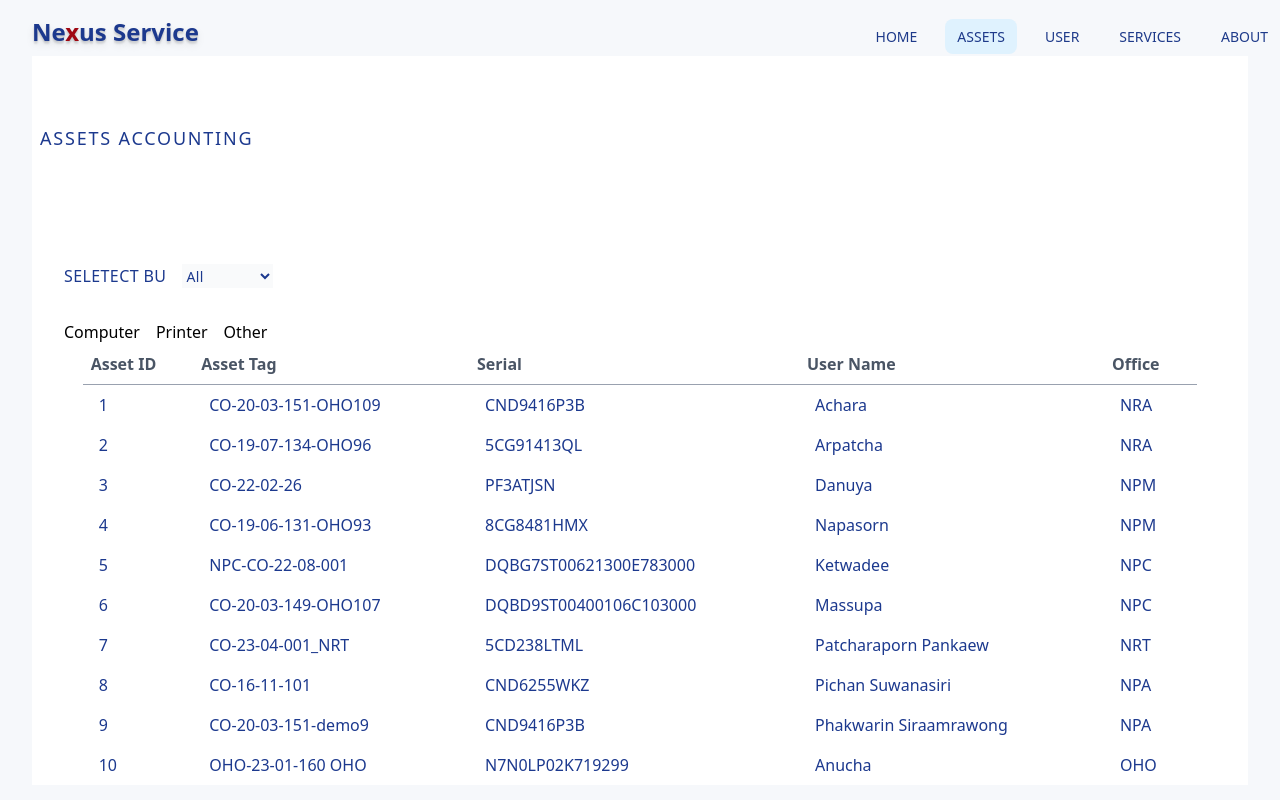
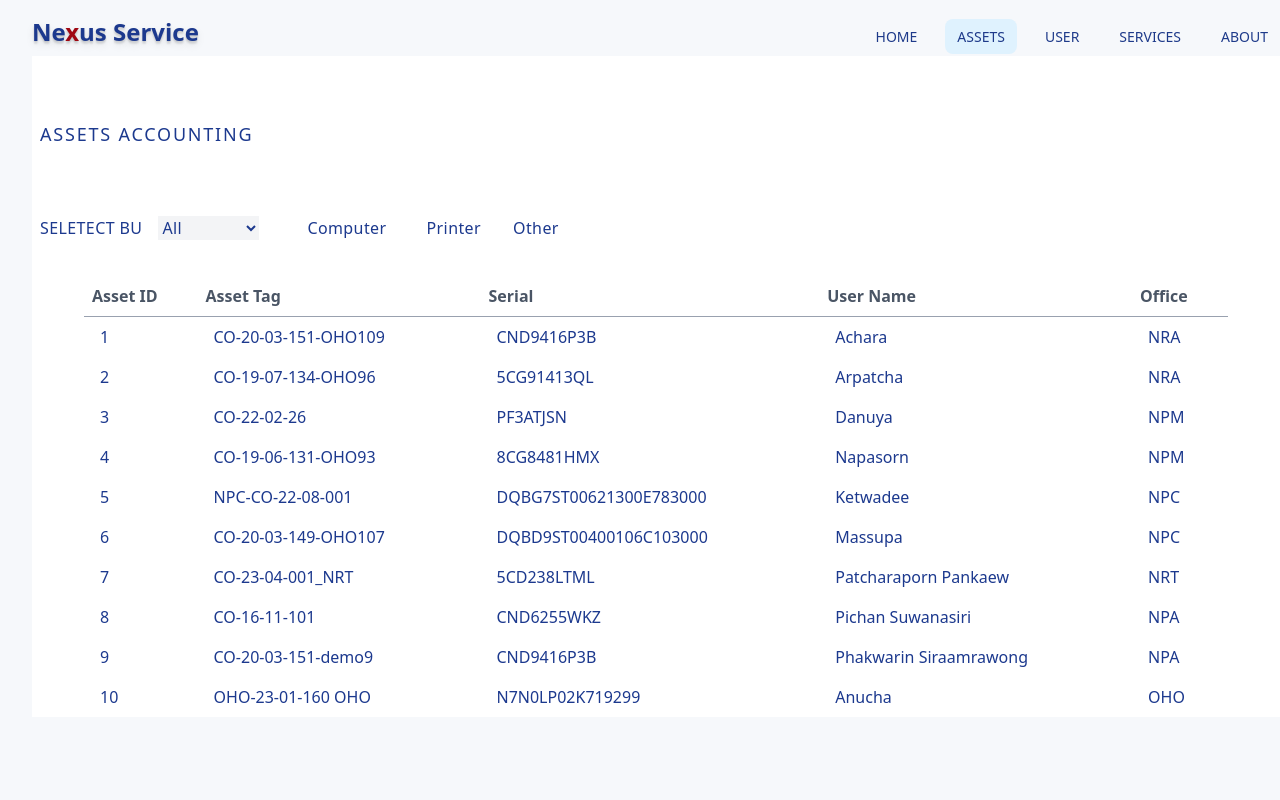
Before and after one commit to deskcodeFun/nexus-app, a Vue app in the folder frontend/: page /assets in a window 1280 px wide. Built offline with nearby package versions, Linux system fonts and the light colour scheme.

Commit message:
modified:   frontend/src/App.vue modified:   frontend/src/components/users/UserAdd.vue modified:   frontend/src/components/users/UserEdit.vue modified:   frontend/src/views/AssetsView.vue modified:   frontend/src/views/UserView.vue  update UI header main section

```diff
--- a/frontend/src/App.vue
+++ b/frontend/src/App.vue
@@ -4,7 +4,7 @@
     <header>
       <TheTopbar />
     </header>
-    <main class=" sm:px-8">
+    <main class="sm:pl-8">
       <RouterView />
     </main>
   </div>
--- a/frontend/src/components/users/UserAdd.vue
+++ b/frontend/src/components/users/UserAdd.vue
@@ -1,7 +1,11 @@
 <template>
-  <div class="flex flex-col justify-center items-center bg-white p-4">
-    <p class="mb-8 text-lg tracking-wide py-18  text-blue-900">ADD USER</p>
-    <div class="w-2/5 bg-white">
+  <header>
+    <div class="flex flex-col justify-between bg-white sm:justify-normal py-16 px-2">
+      <p class="text-lg tracking-widest mx-auto text-blue-900">ADD NEW USER</p>
+    </div>
+  </header>
+  <main class="flex justify-center bg-white">
+    <div class="w-2/5">
       <form class="flex flex-col justify-center gap-2" @submit.prevent="addSubmit">
         <label for="fname">First Name</label>
         <input type="text" v-model="fname" class="bg-sky-50 text-md p-1" />
@@ -28,7 +32,7 @@
         </div>
       </form>
     </div>
-  </div>
+  </main>
 </template>
 
 <script setup>
--- a/frontend/src/components/users/UserEdit.vue
+++ b/frontend/src/components/users/UserEdit.vue
@@ -1,7 +1,10 @@
 <template>
-  <div class="flex flex-col justify-center items-center bg-white p-4">
-    <p class="flex mb-8 text-lg tracking-wide py-4 text-blue-900">EDIT USER</p>
-
+  <header>
+    <div class="flex flex-col justify-between bg-white sm:justify-normal py-16 px-2">
+      <p class="text-lg tracking-widest mx-auto text-blue-900">EDIT USER</p>
+    </div>
+  </header>
+  <main class="flex justify-center bg-white">
     <div class="w-2/5 bg-white">
       <form class="flex flex-col justify-center gap-2" @submit.prevent="editSubmit">
         <div class="flex flex-row justify-between">
@@ -46,7 +49,10 @@
         </div>
       </form>
     </div>
-  </div>
+
+  </main>
+
+
 </template>
 
 <script setup>
--- a/frontend/src/views/AssetsView.vue
+++ b/frontend/src/views/AssetsView.vue
@@ -1,13 +1,15 @@
 <template>
-  <main class="bg-white">
-    <!-- submenu filter dropdown select BU-->
-    <div class="flex flex-col justify-between bg-white sm:justify-normal sm:py-16 px-2 py-2">
-      <p class="text-lg tracking-widest  mt-1 mb-4 text-blue-900">ASSETS ACCOUNTING</p>
+  <!-- Header -->
+  <header>
+    <div class="flex flex-col justify-between bg-white sm:justify-normal py-16 px-2">
+      <p class="text-lg tracking-widest text-blue-900">ASSETS ACCOUNTING</p>
     </div>
-    <div class="flex flex-row text-blue-900 tracking-wide mx-8 my-8 gap-4">
+  </header>
+  <!-- sub menu -->
+  <div class="flex flex-col sm:flex-row items-center bg-white text-blue-900 tracking-wide px-2 pb-4 gap-8">
+    <div class="flex flex-row gap-4 ">
       <p>SELETECT BU</p>
-      <select class="text-sm bg-gray-50">
-        <!-- <option value="" disabled>Select BU</option> -->
+      <select class="bg-gray-100">
         <option value="0">All</option>
         <option
           v-for="officeStore in officeStores.offices"
@@ -18,13 +20,20 @@
         </option>
       </select>
     </div>
-
-    <!--Show computer  -->
-    <div class="flex flex-row px-8 gap-4 hover:cursor-pointer">
-      <p @click="toggleCom" class="hover:border-b">Computer</p>
-      <p @click="togglePrinter" class="hover:border-b">Printer</p>
-      <p @click="toggleOther" class="hover:border-b">Other</p>
+    <div class="flex flex-row  gap-4 hover:cursor-pointer">
+      <button @click="toggleCom" class="px-4 py-1 rounded-xl
+               hover:scale-105 focus:bg-sky-100
+               active:bg-sky-100" >Computer</button>
+      <button @click="togglePrinter" class="px-2 py-1 rounded-xl
+               hover:scale-105 focus:bg-sky-100
+               active:bg-sky-100">Printer</button>
+      <button @click="toggleOther" class="px-2 py-1 rounded-xl
+               hover:scale-105 focus:bg-sky-100
+               active:bg-sky-100">Other</button>
     </div>
+  </div>
+  <!--Show data  -->
+  <main class="bg-white pt-4">
     <Transition name="slide-down">
       <ComputerView v-if="showCom"></ComputerView>
     </Transition>
--- a/frontend/src/views/UserView.vue
+++ b/frontend/src/views/UserView.vue
@@ -1,22 +1,27 @@
 <template>
   <!-- Header -->
-  <div class="w-full justify-between flex flex-col sm:text-2xl sm:py-16 sm:flex-row bg-white mx-auto pb-4 pt-2 mt-2">
-    <p class="text-lg tracking-widest pl-2 py-18 sm:py-0 text-blue-900">USER MANAGEMENT</p>
-
+  <header>
+    <div class="flex flex-col justify-between bg-white sm:justify-normal py-16 px-2">
+      <p class="text-lg tracking-widest text-blue-900">USER MANAGEMENT</p>
+    </div>
+  </header>
+  <!-- Sub Menu -->
+  <div class="flex flex-row bg-white text-blue-900 tracking-wide px-2 pb-4 gap-4">
     <RouterLink
       class="w-fit flex flex-row mx-2 px-2 py-1 rounded-full bg-blue-50/25 hover:text-white hover:bg-blue-800"
       to="/addUser"
     >
       <div class="flex flex-row">
-        <PlusIcon class="h-4 w-4" />
-        <p class="ml-2 text-sm">Add User</p>
+        <PlusIcon class="h-6 w-6" />
+        <p>Add User</p>
       </div>
     </RouterLink>
   </div>
 
-  <div>
-    <component :is="activeComponent"></component>
-  </div>
+  <!-- show data -->
+  <main class="bg-white px-8">
+      <component :is="activeComponent"></component>
+  </main>
 </template>
 
 <script setup>
```
